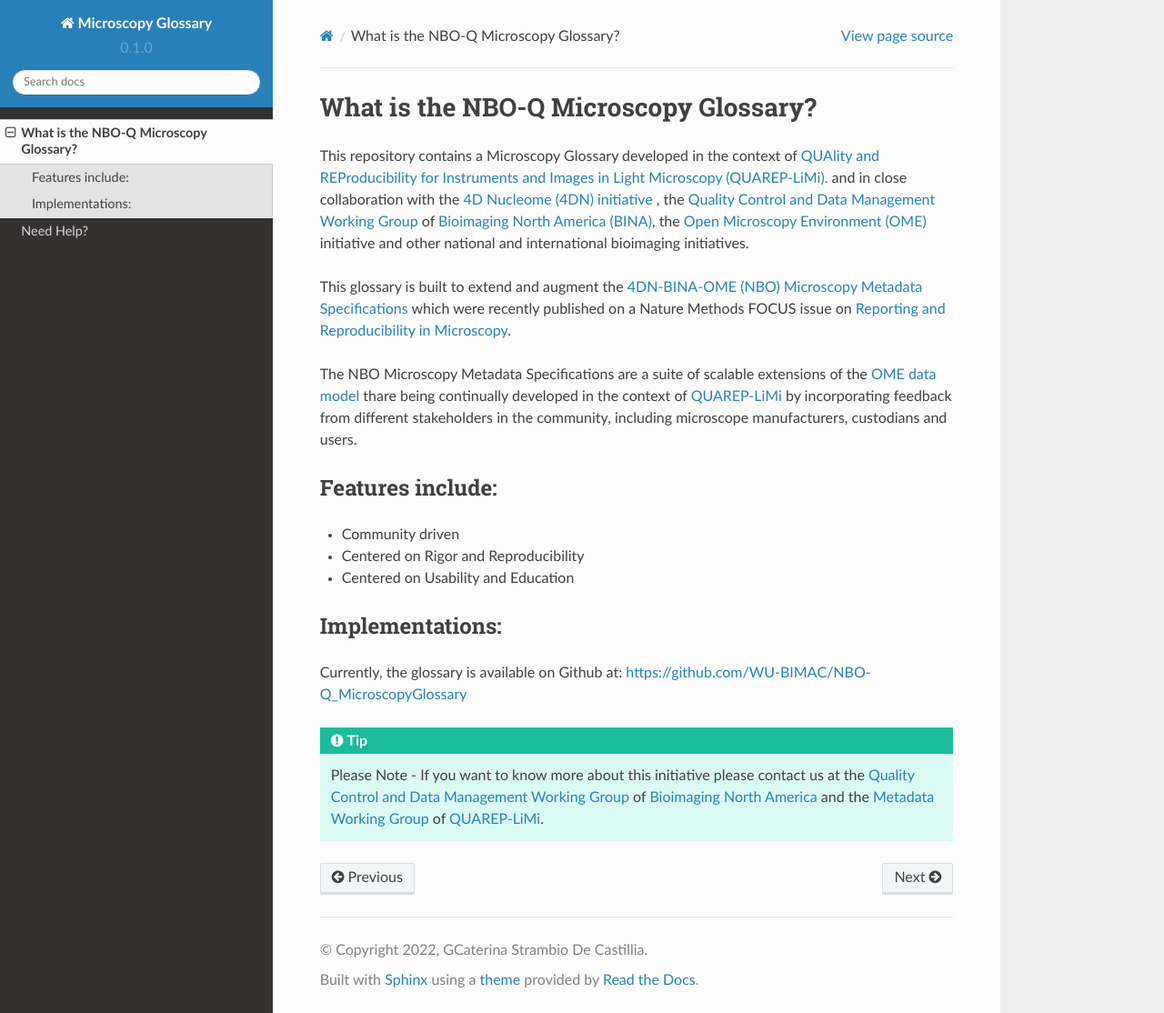
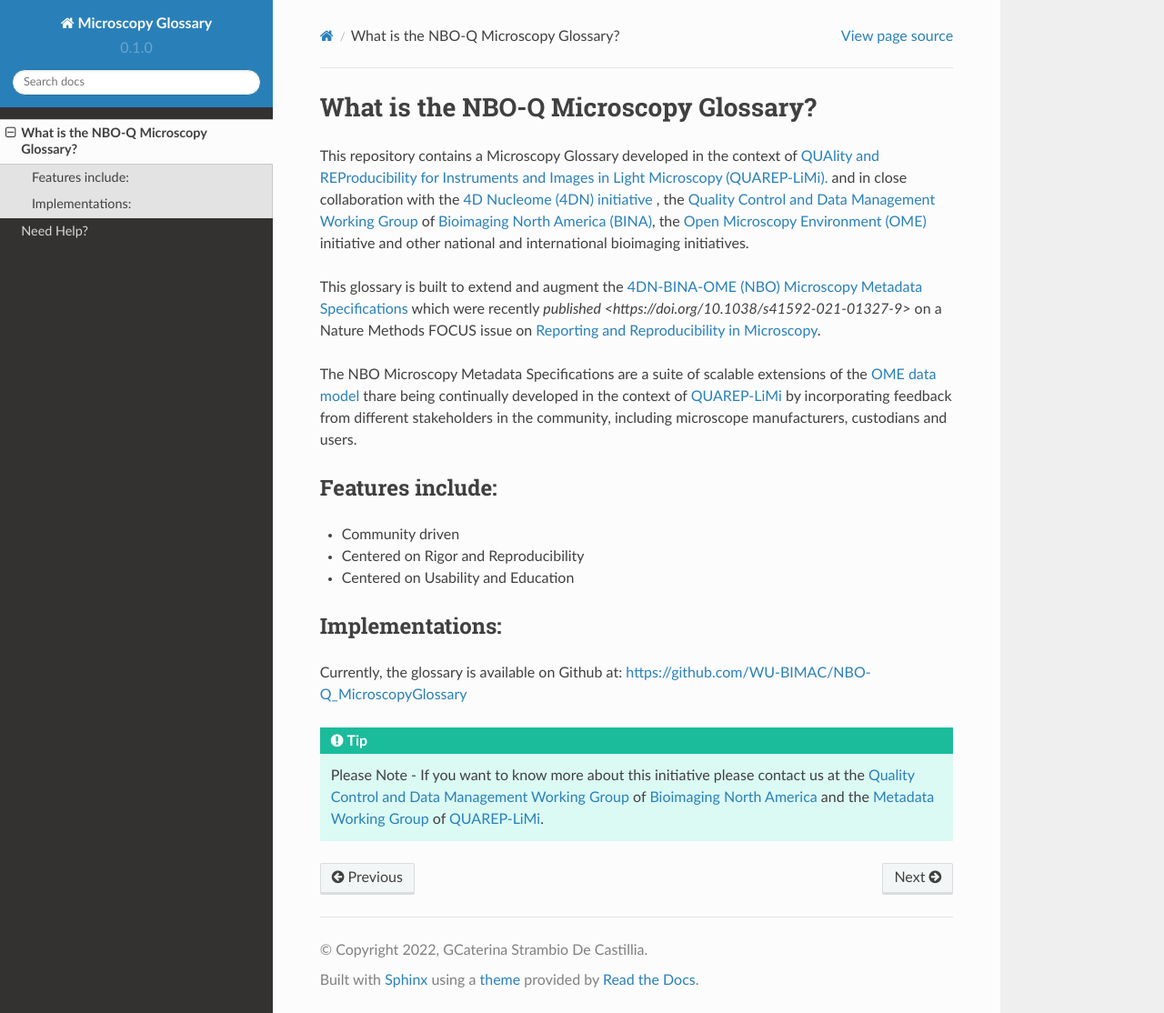
Before and after one commit to WU-BIMAC/NBO-Q_MicroscopyGlossary, a Sphinx documentation site: the page built from docs/source/about.rst, in a window 1280 px wide and 1114 px high. Shown: the whole window at 91% size. Built offline with Sphinx 7.4.7 and the Read the Docs theme 2.0.0, drawn with Linux system fonts in a browser that asks for light colours; pages that are not in the unit, such as notebooks, are missing from menus; some of the changed lines change nothing that is shown.

Commit message:
Update about.rst

```diff
--- a/docs/source/about.rst
+++ b/docs/source/about.rst
@@ -3,7 +3,7 @@
 ======================================
 This repository contains a Microscopy Glossary developed in the context of `QUAlity and REProducibility for Instruments and Images in Light Microscopy (QUAREP-LiMi). <https://quarep.org/>`_ and in close collaboration with the `4D Nucleome (4DN) initiative <https://www.4dnucleome.org/>`_ , the `Quality Control and Data Management Working Group <https://www.bioimagingnorthamerica.org/qc-dm-wg/>`_ of `Bioimaging North America (BINA) <https://www.bioimagingnorthamerica.org/>`_, the `Open Microscopy Environment (OME) <https://www.openmicroscopy.org>`_ initiative and other national and international bioimaging initiatives.
 
-This glossary is built to extend and augment the `4DN-BINA-OME (NBO) Microscopy Metadata Specifications <https://github.com/WU-BIMAC/NBOMicroscopyMetadataSpecs/tree/master/Model/stable%20version/v02-01>`_ which were recently published on a Nature Methods FOCUS issue on `Reporting and Reproducibility in Microscopy <https://www.nature.com/collections/djiciihhjh>`_.
+This glossary is built to extend and augment the `4DN-BINA-OME (NBO) Microscopy Metadata Specifications <https://github.com/WU-BIMAC/NBOMicroscopyMetadataSpecs/tree/master/Model/stable%20version/v02-01>`_ which were recently `published <https://doi.org/10.1038/s41592-021-01327-9>` on a Nature Methods FOCUS issue on `Reporting and Reproducibility in Microscopy <https://www.nature.com/collections/djiciihhjh>`_.
 
 The NBO Microscopy Metadata Specifications are a suite of scalable extensions of the `OME data model <https://docs.openmicroscopy.org/ome-model/5.6.1/developers/model-overview.html>`_ thare being continually developed in the context of `QUAREP-LiMi <https://quarep.org/>`_ by incorporating feedback from different stakeholders in the community, including microscope manufacturers, custodians and users.
 
```
